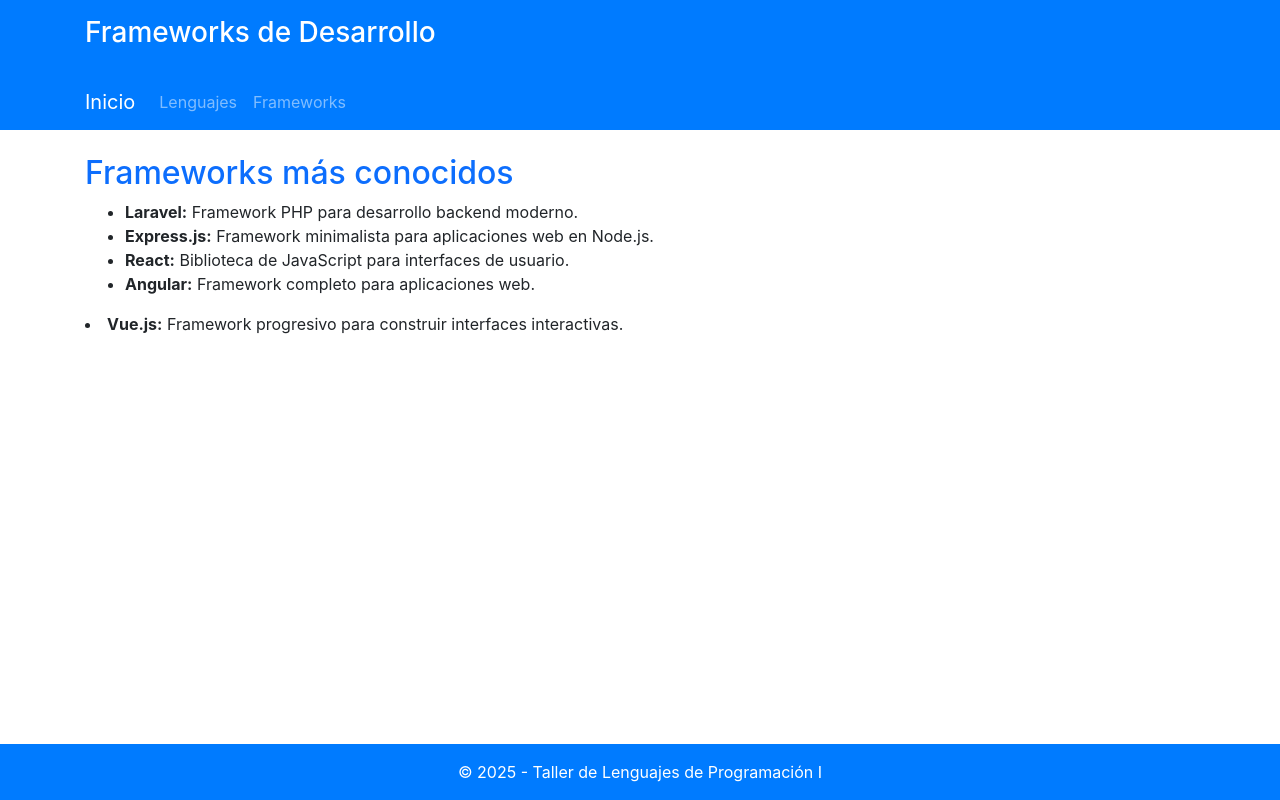
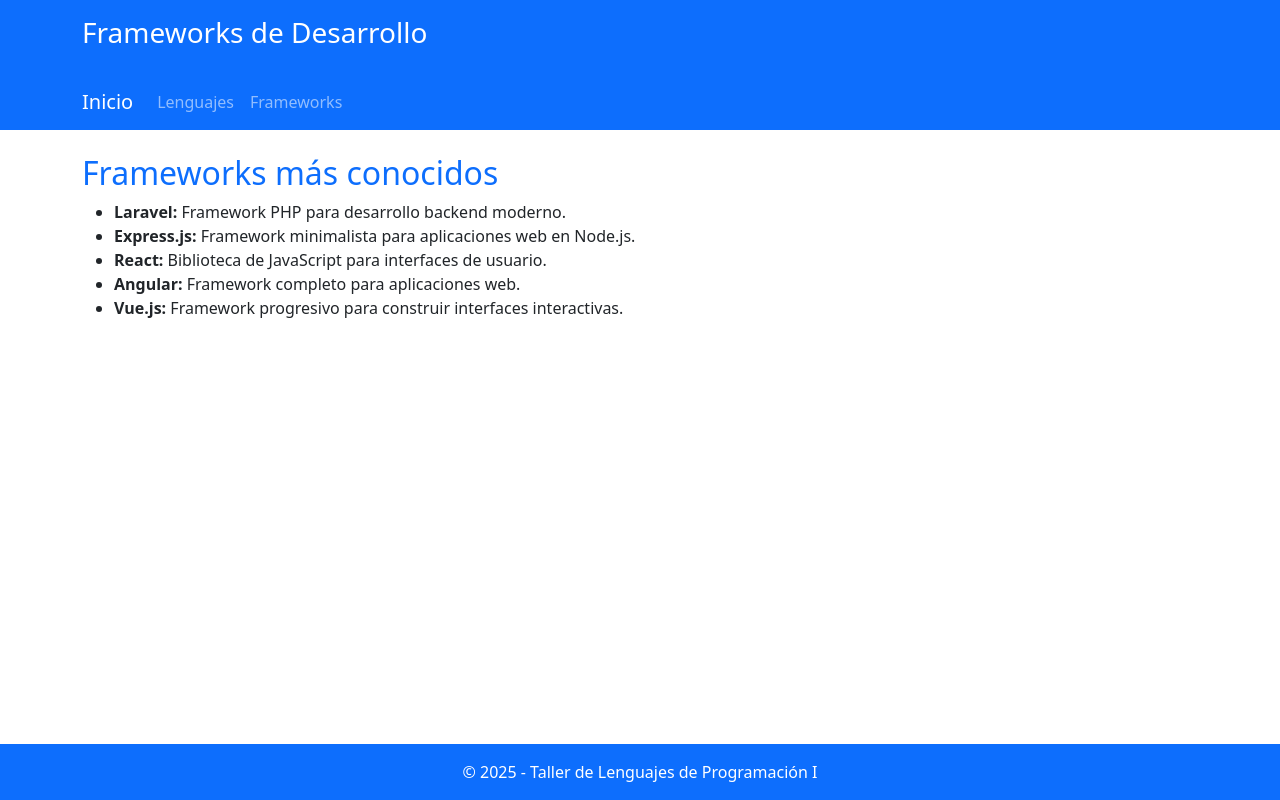
Before and after one commit to selebrittz/recuperatorio-primer-parcial-britez-selena, a plain HTML site: page frameworks.html in a window 1280 px wide. Drawn offline with nearby package versions, Linux system fonts and the light colour scheme.

Commit message:
He indentado correctamente el codigo, corregi algunos errores de sintaxis de la carpeta framework, esta utilizando la ultima version de bootstrap y he corregido los hipervinculos, todo esto fue realizado en la carpeta frameworks.html

```diff
--- a/frameworks.html
+++ b/frameworks.html
@@ -2,14 +2,12 @@
 <html lang="es">
   <head>
     <meta charset="UTF-8" />
-    <meta name="viewport" content="width=device-width, initial-scale=1.0" />
+    <meta name="viewport" content="width=device-width, initial-scale=1.0"/>
     <title>Frameworks | Programación</title>
-    <link
-      href="https://cdn.jsdelivr.net/npm/bootstrap@4.5.6/dist/css/bootstrap.min.css"
-      rel="stylesheet"
-    />
-    <link rel="stylesheet" href="assets/css/frameworks.css" />
+    <link href="https://cdn.jsdelivr.net/npm/bootstrap@5.3.7/dist/css/bootstrap.min.css" rel="stylesheet" integrity="sha384-LN+7fdVzj6u52u30Kp6M/trliBMCMKTyK833zpbD+pXdCLuTusPj697FH4R/5mcr" crossorigin="anonymous">
+    <link href="assets/css/frameworks.css" rel="stylesheet"/>
   </head>
+
   <body class="d-flex flex-column min-vh-100">
     <header class="bg-primary text-white p-3">
       <div class="container">
@@ -22,16 +20,12 @@
         <a class="navbar-brand" href="index.html">Inicio</a>
         <div class="collapse navbar-collapse">
           <ul class="navbar-nav">
-            <li class="nav-item">
-              <a class="nav-link" href="languajes.html">Lenguajes</a>
-            </li>
-            <li class="nav-item">
-              <a class="nav-link" href="frameworks">Frameworks</a>
-            </li>
+            <li class="nav-item"><a class="nav-link" href="lenguajes.html">Lenguajes</a></li>
+            <li class="nav-item"> <a class="nav-link" href="frameworks.html">Frameworks</a></li>
           </ul>
         </div>
+      </div>
     </nav>
-    </div>
 
     <main class="container py-4">
       <section>
@@ -52,16 +46,19 @@
           <li>
             <strong>Angular:</strong> Framework completo para aplicaciones web.
           </li>
-        </ul>
           <li>
           <strong>Vue.js:</strong> Framework progresivo para construir
           interfaces interactivas.
           </li>
+        </ul>
+      </section>
     </main>
-    </section>
+
 
      <footer class="bg-primary text-white text-center p-3 mt-auto">
       <p class="mb-0">© 2025 - Taller de Lenguajes de Programación I</p>
      </footer>
+
+    <script src="https://cdn.jsdelivr.net/npm/bootstrap@5.3.7/dist/js/bootstrap.bundle.min.js" integrity="sha384-ndDqU0Gzau9qJ1lfW4pNLlhNTkCfHzAVBReH9diLvGRem5+R9g2FzA8ZGN954O5Q" crossorigin="anonymous"></script>
   </body>
 </html>
```
Lines whose indentation alone changed are shown as unchanged.
